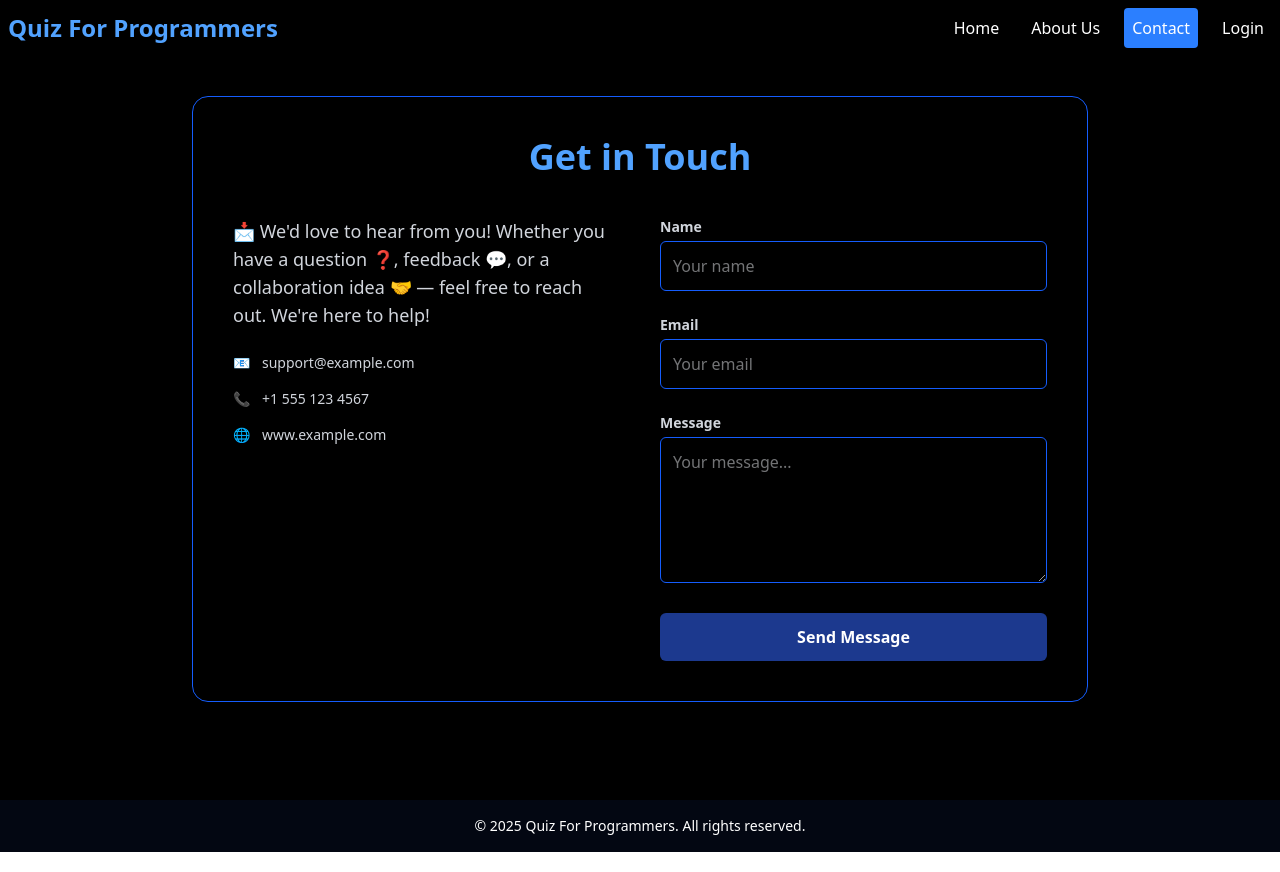
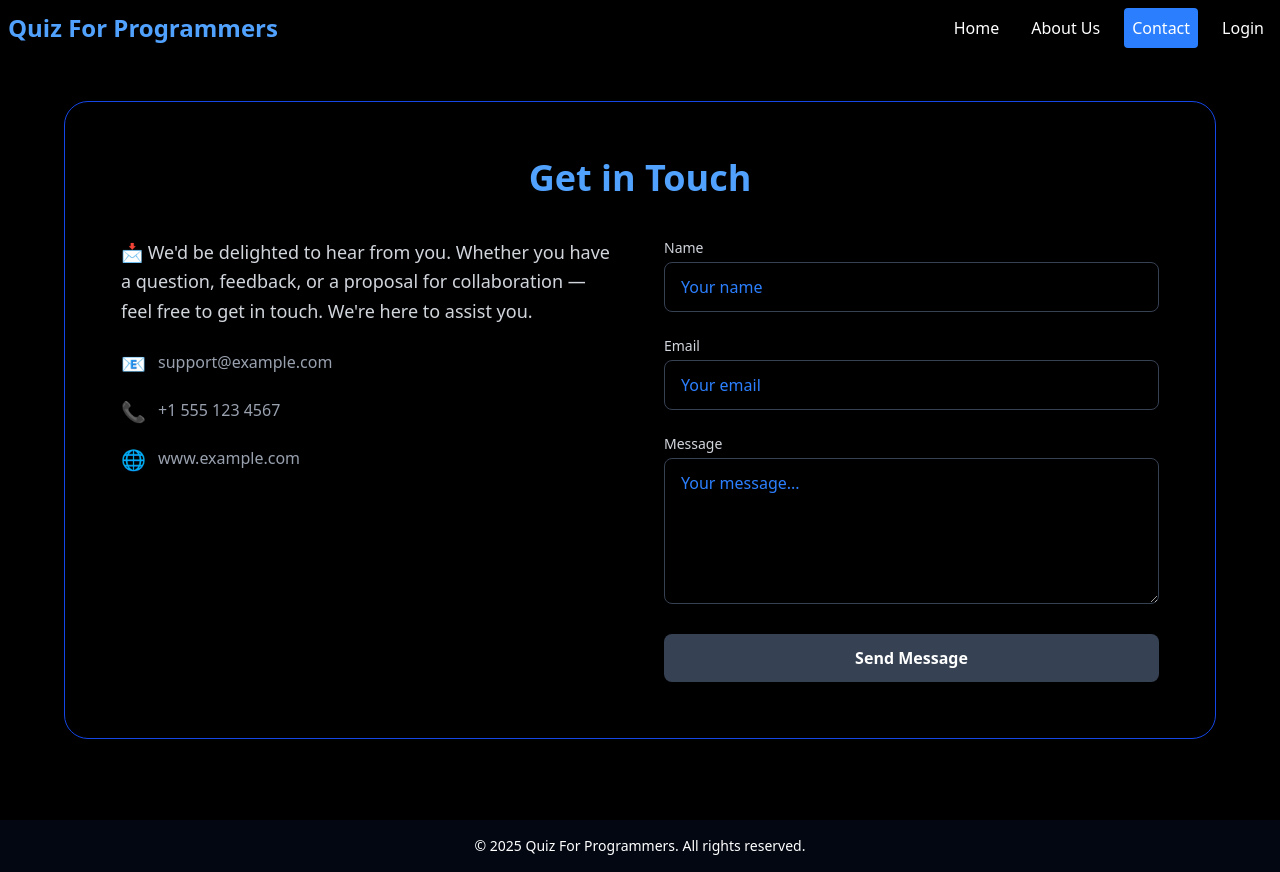
Before and after one commit to 001Albin/Full-Stack-QuizWebsite, a React (Vite) app in the folder quizFrontend/: page /contact in a window 1280 px wide. Built offline with nearby package versions, Linux system fonts and the light colour scheme.

Commit message:
Contact and Header Updated

```diff
--- a/quizFrontend/src/components/Contact.jsx
+++ b/quizFrontend/src/components/Contact.jsx
@@ -31,42 +31,44 @@ const Contact = () => {
   };
 
   return (
-    <div className="bg-black min-h-screen flex justify-center items-start p-6 pt-12 md:pt-24 text-white">
-      <div className="w-full max-w-4xl bg-black bg-opacity-90 backdrop-blur-lg rounded-2xl p-10 shadow-2xl md:border md:border-blue-600">
-        <h2 className="text-4xl font-bold text-blue-400 text-center mb-10">
+    <section className="bg-black text-white min-h-screen flex items-center justify-center px-4 sm:px-6 lg:px-8 mt-5">
+
+      <div className="max-w-6xl mx-auto bg-opacity-90 backdrop-blur-lg border border-blue-700 rounded-3xl shadow-xl p-8 md:p-14">
+        <h2 className="text-3xl sm:text-4xl font-bold text-center text-blue-400 mb-10">
           Get in Touch
         </h2>
-        <div className="flex flex-col md:flex-row gap-10">
-          {/* Contact Info */}
-          <div className="md:w-1/2 text-gray-300 space-y-6">
-            <p className="text-lg">
-            📩 We'd love to hear from you! Whether you have a question
-            ❓, feedback 💬, or a collaboration idea 🤝 — feel free to reach out. We're here to help!
+
+        <div className="grid grid-cols-1 md:grid-cols-2 gap-12">
+          {/* Left Section - Contact Info */}
+          <div className="space-y-6">
+            <p className="text-lg leading-relaxed text-gray-300">
+            📩 We'd be delighted to hear from you. Whether you have a question, feedback, or a
+            proposal for collaboration — feel free to get in touch. We're here to assist you.
             </p>
-            <ul className="space-y-4 text-sm">
-              <li className="flex items-center space-x-3">
-                <span className="text-blue-400">📧</span>
+
+            <ul className="space-y-5 text-base text-gray-400">
+              <li className="flex items-start space-x-3">
+                <span className="text-blue-400 text-xl">📧</span>
                 <span>support@example.com</span>
               </li>
-              <li className="flex items-center space-x-3">
-                <span className="text-blue-400">📞</span>
+              <li className="flex items-start space-x-3">
+                <span className="text-blue-400 text-xl">📞</span>
                 <span>+1 555 123 4567</span>
               </li>
-              <li className="flex items-center space-x-3">
-                <span className="text-blue-400">🌐</span>
+              <li className="flex items-start space-x-3">
+                <span className="text-blue-400 text-xl">🌐</span>
                 <span>www.example.com</span>
               </li>
             </ul>
           </div>
 
-          {/* Contact Form */}
-          <div className="md:w-1/2">
+          {/* Right Section - Contact Form */}
           <form onSubmit={handleSubmit} className="space-y-6">
             {["name", "email", "message"].map((key) => (
               <div key={key}>
                 <label
                   htmlFor={key}
-                    className="block text-sm font-semibold text-gray-300 capitalize mb-1"
+                  className="block text-sm font-medium text-gray-300 mb-1 capitalize"
                 >
                   {key}
                 </label>
@@ -77,7 +79,7 @@ const Contact = () => {
                     value={form[key]}
                     onChange={handleChange}
                     rows="5"
-                      className="w-full p-3 rounded-md bg-black border border-blue-600 focus:outline-none focus:ring-2 focus:ring-blue-500 text-gray-200"
+                    className="w-full px-4 py-3 rounded-lg bg-black border border-gray-700 text-white placeholder-blue-500 focus:outline-none focus:ring-2 focus:ring-blue-500"
                     placeholder="Your message..."
                   />
                 ) : (
@@ -87,7 +89,7 @@ const Contact = () => {
                     name={key}
                     value={form[key]}
                     onChange={handleChange}
-                      className="w-full p-3 rounded-md bg-black border border-blue-600 focus:outline-none focus:ring-2 focus:ring-blue-500 text-gray-200"
+                    className="w-full px-4 py-3 rounded-lg bg-black border border-gray-700 text-white placeholder-blue-500 focus:outline-none focus:ring-2 focus:ring-blue-500"
                     placeholder={`Your ${key}`}
                   />
                 )}
@@ -106,8 +108,10 @@ const Contact = () => {
             <button
               type="submit"
               disabled={isSubmitting}
-                className={`w-full py-3 bg-blue-900 hover:bg-blue-700 rounded-md font-semibold transition duration-300 ${
-                  isSubmitting ? "opacity-60 cursor-not-allowed" : ""
+              className={`w-full py-3 rounded-lg font-semibold transition-all duration-300 ${
+                isSubmitting
+                  ? "bg-blue-800 opacity-60 cursor-not-allowed"
+                  : "bg-gray-700 hover:bg-blue-600"
               }`}
             >
               {isSubmitting ? "Sending..." : "Send Message"}
@@ -115,8 +119,7 @@ const Contact = () => {
           </form>
         </div>
       </div>
-      </div>
-    </div>
+    </section>
   );
 };
 
--- a/quizFrontend/src/components/header.jsx
+++ b/quizFrontend/src/components/header.jsx
@@ -10,7 +10,7 @@ const Header = () => {
     pathname === path ? 'bg-blue-500' : '';
 
   const handleLinkClick = () => {
-    setIsMenuOpen(false); // just close the menu
+    setIsMenuOpen(false); // Close menu on link click
   };
 
   return (
@@ -19,6 +19,8 @@ const Header = () => {
         <div className="hidden md:block font-bold text-xl md:text-2xl text-blue-400">
           Quiz For Programmers
         </div>
+
+        {/* Desktop Nav Links */}
         <div className="hidden md:flex space-x-4">
           <Link to="/" onClick={handleLinkClick}
             className={`p-2 rounded hover:bg-blue-800 ${isActive('/')}`}>
@@ -37,21 +39,30 @@ const Header = () => {
             Login
           </Link>
         </div>
+
+        {/* Mobile Toggle Button */}
         <div className="md:hidden">
-          <button onClick={() => setIsMenuOpen(!isMenuOpen)}>
-            <svg
-              xmlns="http://www.w3.org/2000/svg"
-              className="h-6 w-6"
-              fill="none"
-              viewBox="0 0 24 24"
-              stroke="currentColor"
-            >
-              <path strokeLinecap="round" strokeLinejoin="round" strokeWidth={2} d="M4 6h16M4 12h16M4 18h16" />
-            </svg>
+          <button onClick={() => setIsMenuOpen(!isMenuOpen)} className="focus:outline-none">
+            {isMenuOpen ? (
+              // Close Icon
+              <svg xmlns="http://www.w3.org/2000/svg" className="h-6 w-6" fill="none"
+                viewBox="0 0 24 24" stroke="currentColor">
+                <path strokeLinecap="round" strokeLinejoin="round" strokeWidth={2}
+                  d="M6 18L18 6M6 6l12 12" />
+              </svg>
+            ) : (
+              // Hamburger Icon
+              <svg xmlns="http://www.w3.org/2000/svg" className="h-6 w-6" fill="none"
+                viewBox="0 0 24 24" stroke="currentColor">
+                <path strokeLinecap="round" strokeLinejoin="round" strokeWidth={2}
+                  d="M4 6h16M4 12h16M4 18h16" />
+              </svg>
+            )}
           </button>
         </div>
       </nav>
 
+      {/* Mobile Menu */}
       {isMenuOpen && (
         <div className="md:hidden bg-black p-4">
           <div className="flex flex-col space-y-2">
```
Lines whose indentation alone changed are shown as unchanged.
